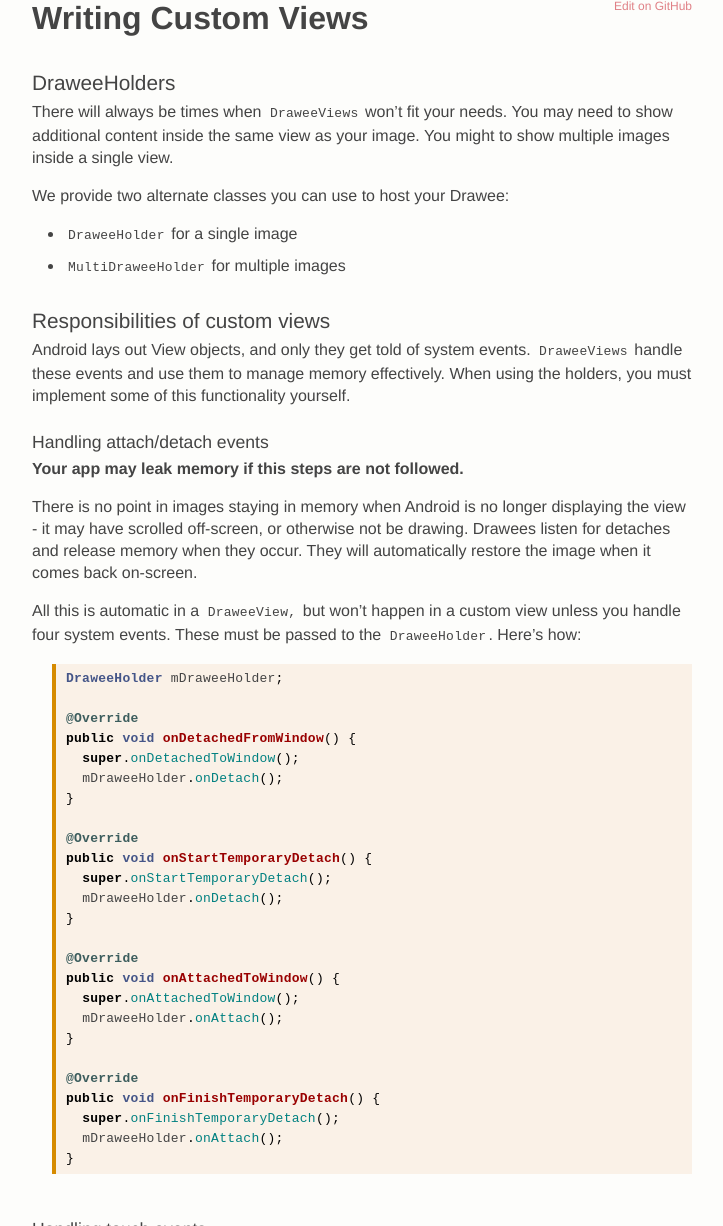
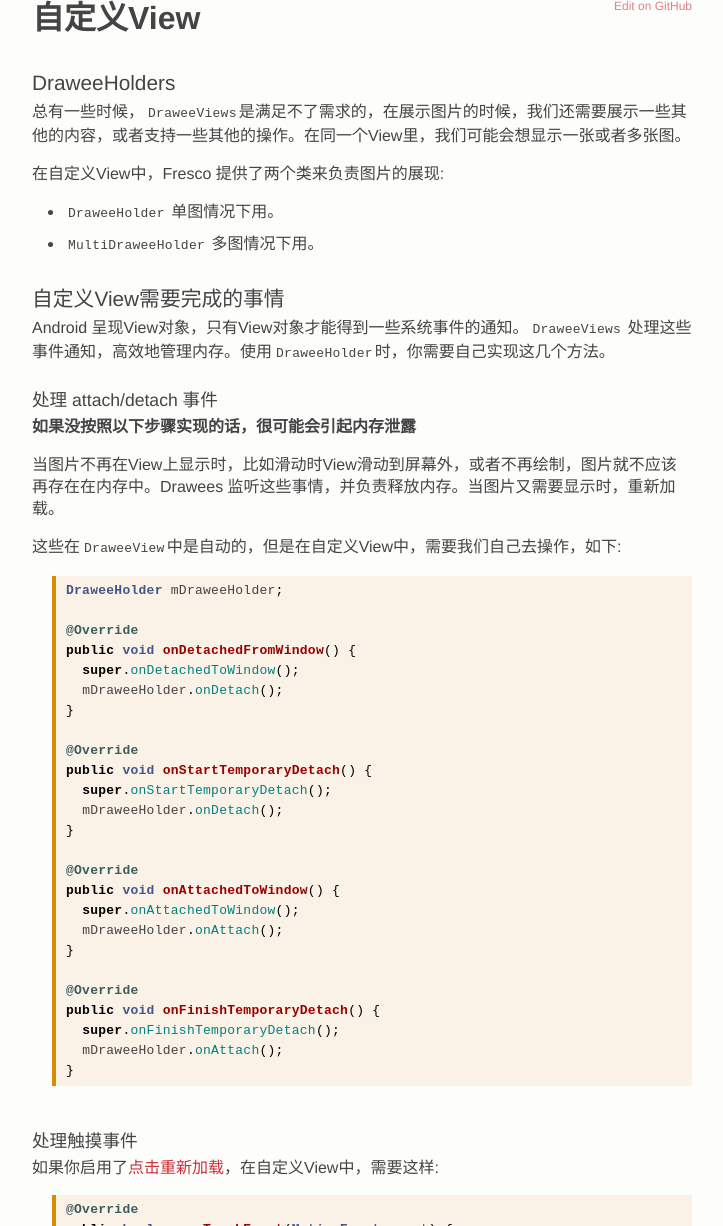
Before and after one commit to liaohuqiu/fresco-docs-cn, a Jekyll site: the page built from docs/01-writing-custom-views.md, in a window 1280 px wide and 1400 px high, cut to the strip 174-1400 px from the top of the window. Shown: the whole strip, without its empty margins (408-1131 px from the left). Built offline with Jekyll 4.4.1, drawn with Linux system fonts in a browser that asks for light colours; Markdown is read by kramdown in place of the engine named in the settings; some of the changed text lies outside the part shown.

Commit message:
update for half done

````diff
--- a/_data/nav_docs.yml
+++ b/_data/nav_docs.yml
@@ -27,7 +27,7 @@
   - id: animations
     title: 动画图(gif)
   - id: requesting-multiple-images
-    title: 多图请求级图片复用
+    title: 多图请求及图片复用
   - id: listening-download-events
     title: 监听下载事件
   - id: resizing-rotating
--- a/docs/01-writing-custom-views.md
+++ b/docs/01-writing-custom-views.md
@@ -1,6 +1,6 @@
 ---
 id: writing-custom-views
-title: Writing Custom Views
+title: 自定义View
 layout: docs
 permalink: /docs/writing-custom-views.html
 prev: image-requests.html
@@ -9,24 +9,25 @@ next: gotchas.html
 
 ### DraweeHolders
 
-There will always be times when `DraweeViews` won't fit your needs. You may need to show additional content inside the same view as your image. You might to show multiple images inside a single view.
+总有一些时候，`DraweeViews`是满足不了需求的，在展示图片的时候，我们还需要展示一些其他的内容，或者支持一些其他的操作。在同一个View里，我们可能会想显示一张或者多张图。
 
-We provide two alternate classes you can use to host your Drawee:
+在自定义View中，Fresco 提供了两个类来负责图片的展现:
 
-* `DraweeHolder` for a single image
-* `MultiDraweeHolder` for multiple images
+* `DraweeHolder` 单图情况下用。
+* `MultiDraweeHolder` 多图情况下用。
 
-### Responsibilities of custom views
+### 自定义View需要完成的事情
 
-Android lays out View objects, and only they get told of system events. `DraweeViews` handle these events and use them to manage memory effectively. When using the holders, you must implement some of this functionality yourself.
+Android 呈现View对象，只有View对象才能得到一些系统事件的通知。`DraweeViews`
+处理这些事件通知，高效地管理内存。使用`DraweeHolder`时，你需要自己实现这几个方法。
 
-#### Handling attach/detach events
+#### 处理 attach/detach 事件
 
-**Your app may leak memory if this steps are not followed.**
+**如果没按照以下步骤实现的话，很可能会引起内存泄露**
 
-There is no point in images staying in memory when Android is no longer displaying the view - it may have scrolled off-screen, or otherwise not be drawing. Drawees listen for detaches and release memory when they occur. They will automatically restore the image when it comes back on-screen.
+当图片不再在View上显示时，比如滑动时View滑动到屏幕外，或者不再绘制，图片就不应该再存在在内存中。Drawees 监听这些事情，并负责释放内存。当图片又需要显示时，重新加载。
 
-All this is automatic in a `DraweeView,` but won't happen in a custom view unless you handle four system events. These must be passed to the `DraweeHolder`. Here's how:
+这些在`DraweeView`中是自动的，但是在自定义View中，需要我们自己去操作，如下:
 
 ```java
 DraweeHolder mDraweeHolder;
@@ -56,9 +57,9 @@ public void onFinishTemporaryDetach() {
 }
 ```
 
-#### Handling touch events
+#### 处理触摸事件
 
-If you have enabled [tap to retry](drawee-components.html#Retry) in your Drawee, it will not work unless you tell it that the user has touched the screen. Like this:
+如果你启用了[点击重新加载](drawee-components.html#Retry)，在自定义View中，需要这样:
 
 ```java
 @Override
@@ -67,22 +68,21 @@ public boolean onTouchEvent(MotionEvent event) {
 }
 ```
 
-#### Your custom onDraw
-
-You must call
+#### 自定义onDraw
 
 ```java
 Drawable drawable = mDraweeHolder.getHierarchy().getTopLevelDrawable();
 drawable.setBounds(...);
 ```
-or the Drawee won't appear at all.
 
-* Do not downcast this Drawable.
-* Do not translate it.
+否则图片将不会出现
 
-#### Other responsibilities
+* 不要向下转换这个Drawable
+* 不要变换这个Drawable
 
-* Override `verifyDrawable:`
+#### 其他应该做的
+
+* 重写 `verifyDrawable:`
 
 ```java
 @Override
@@ -90,32 +90,31 @@ protected boolean verifyDrawable(Drawable who) {
   if (who == mDraweeHolder.getHierarchy().getTopLevelDrawable()) {
     return true;
   }
-  // other logic for other Drawables in your view, if any
+  // 对其他Drawable的验证逻辑
 }
 ```
 
-* Make sure `invalidateDrawable` invalidates the region occupied by your Drawee.
+* 确保`invalidateDrawable` 处理了图片占用的那块区域。
 
+### 创建 DraweeHolder
 
-### Constructing a DraweeHolder
+这同样需要非常小心和细致
 
-This should be done carefully.
+#### 构造函数
 
-#### Arranging your Constructors
+我们推荐如下实现构造函数:
 
-We recommend the following pattern for constructors:
+* 重写3个构造函数
+* 在每个构造函数中调用同等签名的父类构造函数，和一个私有的`init`方法。
+* 在`init`方法中执行初始化操作。
 
-* Override all three of the three View constructors.
-* Each constructor calls its superclass counterpart and then a private `init` method.
-* All of your initialization happens in `init.`
+即，不要在构造函数中用`this`来调用另外一个构造。
 
-That is, do not use the `this` operator to call one constructor from another.
+这样可以保证，不管调用哪个构造，都可以正确地执行初始化流程。然后在`init`方法中创建holder。
 
-This approach guarantees that the correct initialization is called no matter what constructor is used. It is in the `init` method that your holder is created.
+#### 创建 Holder
 
-#### Creating the Holder
-
-If possible, always create Drawees when your view gets created. Creating a hierarchy is not cheap so it's best to do it only once.
+如果有可能，只在View创建时，创建Drawees。创建DraweeHierarchy开销较大，最好只做一次。
 
 ```java
 class CustomView extends View {
@@ -133,9 +132,9 @@ class CustomView extends View {
 }
 ```
 
-#### Setting an image
+#### 设置要显示的图片
 
-Use a [controller builder](using-controllerbuilder.html), but call `setController` on the holder instead of a View:
+使用[controller builder](using-controllerbuilder.html)创建DraweeController，然后调用holder的`setController`方法，而不是设置给自定义View。
 
 ```java
 DraweeController controller = Fresco.newControllerBuilder()
@@ -147,7 +146,8 @@ mDraweeHolder.setController(controller);
 
 ### MultiDraweeHolder
 
-Instead of using a `DraweeHolder`, use a `MultiDraweeHolder`. There are `add`, `remove`, and `clear` methods for dealing with Drawees:
+和`DraweeHolder`相比，`MultiDraweeHolder`有 `add`, `remove`, `clear`
+等方法可以操作Drawees。如下:
 
 ```java
 MultiDraweeHolder<GenericDraweeHierarchy> mMultiDraweeHolder;
@@ -162,4 +162,4 @@ private void init() {
 }
 ```
 
-You must override system events, set bounds, and do all the same responsibilities as for a single `DraweeHolder.`
+同样，也需要处理系统事件，设置声音等等，就想处理单个`DraweeHolder`那样。
````
Also changed, not shown: docs/01-gotchas.md (+17 -17 lines), docs/01-modifying-image.md (+14 -13 lines), docs/02-image-requests.md (+17 -17 lines).
